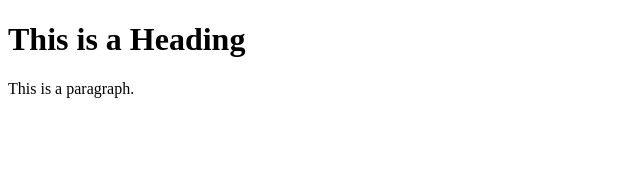
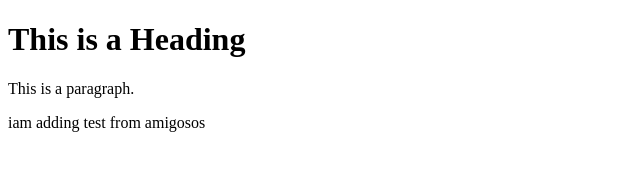
Before and after one commit to oja-oba/learning-git, a plain HTML site: page index.html in a window 1280 px wide. Shown: the whole page, without its empty margins (0-640 px from the left). Drawn offline with Linux system fonts and the light colour scheme.

Commit message:
Update index.html

```diff
--- a/index.html
+++ b/index.html
@@ -7,6 +7,6 @@
 
 <h1>This is a Heading</h1>
 <p>This is a paragraph.</p>
-
+<p> iam adding test from amigosos</>
 </body>
 </html>
```
